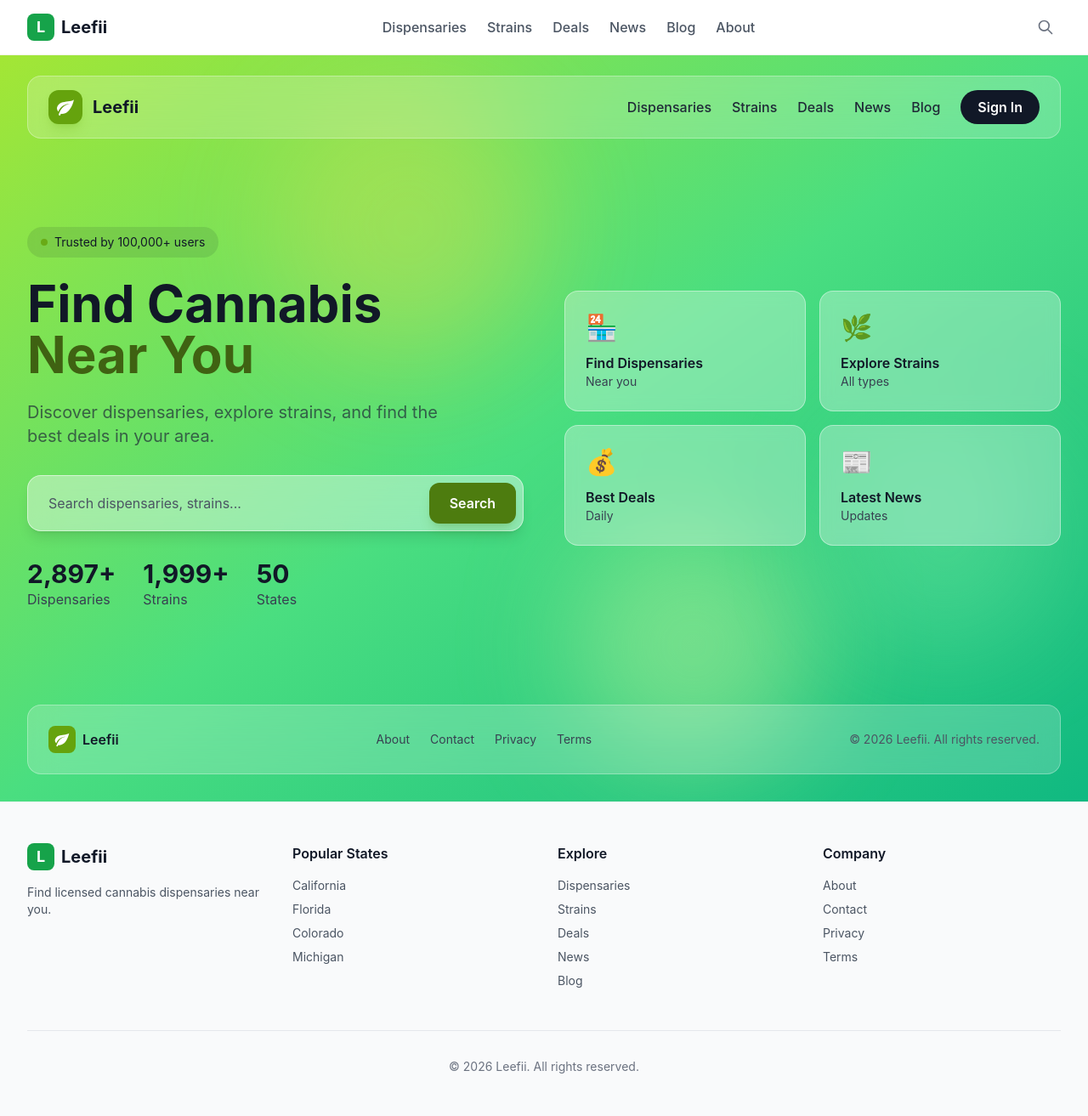
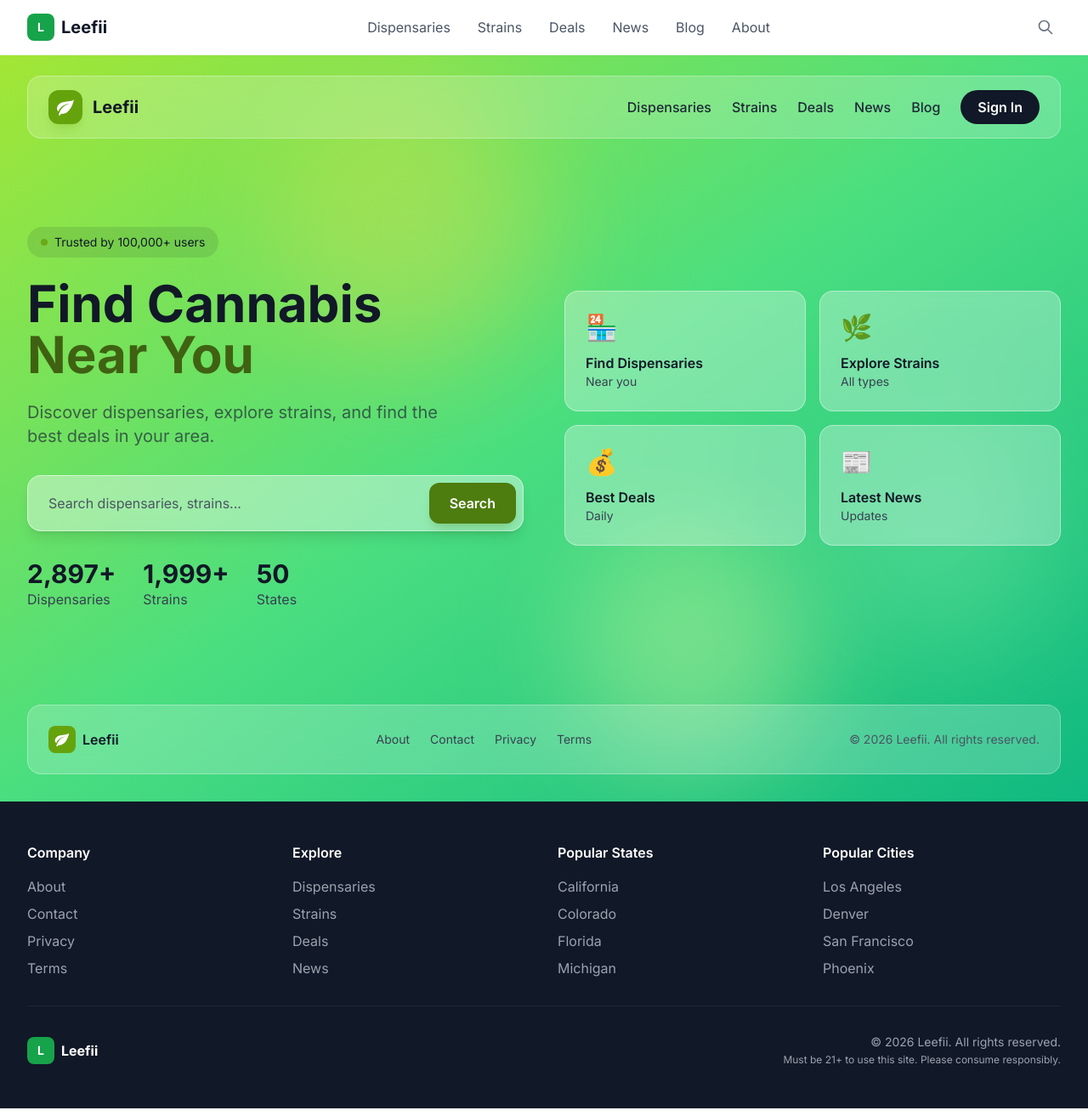
Before and after one commit to pariswatches1/leefii, a Next.js app: page / in a window 1280 px wide. Shown: the whole page at 85% size. Built offline with nearby package versions, Linux system fonts and the light colour scheme.

Commit message:
Add full SEO: sitemap, robots, meta tags, schema, company pages

```diff
--- a/src/app/layout.tsx
+++ b/src/app/layout.tsx
@@ -1,17 +1,65 @@
+import './globals.css'
 import type { Metadata } from 'next'
-import './globals.css'
+import { Inter } from 'next/font/google'
+import Link from 'next/link'
+
+const inter = Inter({ subsets: ['latin'] })
 
 export const metadata: Metadata = {
   metadataBase: new URL('https://leefii.com'),
   title: {
-    default: 'Leefii - Find Cannabis Dispensaries Near You',
-    template: '%s | Leefii',
+    default: 'Leefii - Find Cannabis Dispensaries & Strains Near You',
+    template: '%s | Leefii'
   },
-  description: 'Find licensed cannabis dispensaries near you. Compare hours, locations, and call directly. The fastest way to find dispensaries in your city.',
-  keywords: ['dispensary', 'cannabis', 'marijuana', 'weed', 'dispensary near me', 'medical marijuana', 'strains', 'sativa', 'indica', 'hybrid'],
+  description: 'Find licensed cannabis dispensaries near you. Browse 2,897+ dispensaries across 50 states, explore 5,000+ strains, read reviews, and find the best deals.',
+  keywords: [
+    'cannabis dispensary',
+    'marijuana dispensary',
+    'weed dispensary near me',
+    'cannabis strains',
+    'marijuana strains',
+    'dispensary finder',
+    'cannabis deals',
+    'medical marijuana',
+    'recreational cannabis',
+    'CBD',
+    'THC',
+    'dispensary directory',
+    'cannabis news',
+    'weed shop',
+    'pot shop near me'
+  ],
   authors: [{ name: 'Leefii' }],
   creator: 'Leefii',
   publisher: 'Leefii',
+  formatDetection: {
+    email: false,
+    address: false,
+    telephone: false,
+  },
+  openGraph: {
+    type: 'website',
+    locale: 'en_US',
+    url: 'https://leefii.com',
+    siteName: 'Leefii',
+    title: 'Leefii - Find Cannabis Dispensaries & Strains Near You',
+    description: 'Find licensed cannabis dispensaries near you. Browse 2,897+ dispensaries across 50 states, explore 5,000+ strains, and find the best deals.',
+    images: [
+      {
+        url: '/og-image.png',
+        width: 1200,
+        height: 630,
+        alt: 'Leefii - Cannabis Dispensary Directory',
+      },
+    ],
+  },
+  twitter: {
+    card: 'summary_large_image',
+    title: 'Leefii - Find Cannabis Dispensaries & Strains Near You',
+    description: 'Find licensed cannabis dispensaries near you. Browse 2,897+ dispensaries across 50 states and explore 5,000+ strains.',
+    images: ['/og-image.png'],
+    creator: '@leefii',
+  },
   robots: {
     index: true,
     follow: true,
@@ -23,34 +71,50 @@ export const metadata: Metadata = {
       'max-snippet': -1,
     },
   },
-  openGraph: {
-    type: 'website',
-    locale: 'en_US',
-    url: 'https://leefii.com',
-    siteName: 'Leefii',
-    title: 'Leefii - Find Cannabis Dispensaries Near You',
-    description: 'Find licensed cannabis dispensaries near you. Compare hours, locations, and call directly.',
-    images: [
-      {
-        url: '/og-image.png',
-        width: 1200,
-        height: 630,
-        alt: 'Leefii - Find Dispensaries'
-      }
-    ],
-  },
-  twitter: {
-    card: 'summary_large_image',
-    title: 'Leefii - Find Cannabis Dispensaries Near You',
-    description: 'Find licensed cannabis dispensaries near you.',
-    images: ['/og-image.png'],
-    creator: '@leefii',
-  },
   verification: {
-    google: 'your-google-verification-code',
+    google: 'your-google-verification-code', // Replace with actual code
+    // yandex: 'your-yandex-verification-code',
+    // bing: 'your-bing-verification-code',
   },
   alternates: {
-    canonical: 'https://leefii.com'
+    canonical: 'https://leefii.com',
+  },
+  category: 'cannabis',
+}
+
+// JSON-LD Schema for the website
+const websiteSchema = {
+  '@context': 'https://schema.org',
+  '@type': 'WebSite',
+  name: 'Leefii',
+  description: 'Find licensed cannabis dispensaries near you. Browse dispensaries across 50 states, explore strains, and find the best deals.',
+  url: 'https://leefii.com',
+  potentialAction: {
+    '@type': 'SearchAction',
+    target: {
+      '@type': 'EntryPoint',
+      urlTemplate: 'https://leefii.com/search?q={search_term_string}'
+    },
+    'query-input': 'required name=search_term_string'
+  }
+}
+
+const organizationSchema = {
+  '@context': 'https://schema.org',
+  '@type': 'Organization',
+  name: 'Leefii',
+  url: 'https://leefii.com',
+  logo: 'https://leefii.com/logo.png',
+  description: 'Cannabis dispensary directory helping you find licensed dispensaries and strains.',
+  sameAs: [
+    'https://twitter.com/leefii',
+    'https://facebook.com/leefii',
+    'https://instagram.com/leefii'
+  ],
+  contactPoint: {
+    '@type': 'ContactPoint',
+    contactType: 'customer service',
+    email: 'support@leefii.com'
   }
 }
 
@@ -66,140 +130,133 @@ export default function RootLayout({
         <link rel="icon" href="/icon.svg" type="image/svg+xml" />
         <link rel="apple-touch-icon" href="/apple-touch-icon.png" />
         <link rel="manifest" href="/manifest.json" />
-        <meta name="theme-color" content="#22c55e" />
+        <meta name="theme-color" content="#16a34a" />
+
+        {/* JSON-LD Structured Data */}
+        <script
+          type="application/ld+json"
+          dangerouslySetInnerHTML={{ __html: JSON.stringify(websiteSchema) }}
+        />
+        <script
+          type="application/ld+json"
+          dangerouslySetInnerHTML={{ __html: JSON.stringify(organizationSchema) }}
+        />
       </head>
-      <body className="min-h-screen bg-white antialiased">
-        <Header />
-        <main className="min-h-[calc(100vh-140px)]">
-          {children}
-        </main>
-        <Footer />
-      </body>
-    </html>
-  )
-}
-
-// Header Component
-function Header() {
-  return (
-    <header className="sticky top-0 z-50 bg-white border-b border-gray-100">
+      <body className={inter.className}>
+        {/* Navigation */}
+        <nav className="bg-white border-b border-gray-100 sticky top-0 z-50">
           <div className="max-w-7xl mx-auto px-4 sm:px-6 lg:px-8">
             <div className="flex justify-between items-center h-16">
               {/* Logo */}
-          <a href="/" className="flex items-center space-x-2">
-            <div className="w-8 h-8 bg-primary-600 rounded-lg flex items-center justify-center">
-              <span className="text-white font-bold text-lg">L</span>
+              <Link href="/" className="flex items-center space-x-2">
+                <div className="w-8 h-8 bg-green-600 rounded-lg flex items-center justify-center">
+                  <span className="text-white font-bold text-sm">L</span>
                 </div>
                 <span className="text-xl font-bold text-gray-900">Leefii</span>
-          </a>
+              </Link>
 
-          {/* Navigation */}
-          <nav className="hidden md:flex items-center space-x-6">
-            <a href="/dispensaries" className="text-gray-600 hover:text-gray-900 font-medium">
+              {/* Navigation Links */}
+              <div className="hidden md:flex items-center space-x-8">
+                <Link href="/dispensaries" className="text-gray-600 hover:text-green-600 transition">
                   Dispensaries
-            </a>
-            <a href="/strains" className="text-gray-600 hover:text-gray-900 font-medium">
+                </Link>
+                <Link href="/strains" className="text-gray-600 hover:text-green-600 transition">
                   Strains
-            </a>
-            <a href="/deals" className="text-gray-600 hover:text-gray-900 font-medium">
+                </Link>
+                <Link href="/deals" className="text-gray-600 hover:text-green-600 transition">
                   Deals
-            </a>
-            <a href="/news" className="text-gray-600 hover:text-gray-900 font-medium">
+                </Link>
+                <Link href="/news" className="text-gray-600 hover:text-green-600 transition">
                   News
-            </a>
-            <a href="/blog" className="text-gray-600 hover:text-gray-900 font-medium">
+                </Link>
+                <Link href="/blog" className="text-gray-600 hover:text-green-600 transition">
                   Blog
-            </a>
-            <a href="/about" className="text-gray-600 hover:text-gray-900 font-medium">
+                </Link>
+                <Link href="/about" className="text-gray-600 hover:text-green-600 transition">
                   About
-            </a>
-          </nav>
+                </Link>
+              </div>
 
-          {/* Search */}
+              {/* Search Icon */}
               <div className="flex items-center">
-            <a
-              href="/search"
-              className="p-2 text-gray-500 hover:text-gray-700 transition-colors"
-              aria-label="Search"
-            >
+                <button className="p-2 text-gray-500 hover:text-green-600 transition" aria-label="Search">
                   <svg className="w-5 h-5" fill="none" stroke="currentColor" viewBox="0 0 24 24">
                     <path strokeLinecap="round" strokeLinejoin="round" strokeWidth={2} d="M21 21l-6-6m2-5a7 7 0 11-14 0 7 7 0 0114 0z" />
-              </svg>
-            </a>
-
-            {/* Mobile menu button */}
-            <button className="md:hidden ml-2 p-2 text-gray-500 hover:text-gray-700" aria-label="Menu">
-              <svg className="w-6 h-6" fill="none" stroke="currentColor" viewBox="0 0 24 24">
-                <path strokeLinecap="round" strokeLinejoin="round" strokeWidth={2} d="M4 6h16M4 12h16M4 18h16" />
                   </svg>
                 </button>
               </div>
             </div>
           </div>
-    </header>
-  )
-}
+        </nav>
 
-// Footer Component
-function Footer() {
-  return (
-    <footer className="bg-gray-50 border-t border-gray-100">
+        {/* Main Content */}
+        <main>{children}</main>
+
+        {/* Footer */}
+        <footer className="bg-gray-900 text-gray-400">
           <div className="max-w-7xl mx-auto px-4 sm:px-6 lg:px-8 py-12">
             <div className="grid grid-cols-2 md:grid-cols-4 gap-8">
-          {/* Brand */}
-          <div className="col-span-2 md:col-span-1">
-            <div className="flex items-center space-x-2 mb-4">
-              <div className="w-8 h-8 bg-primary-600 rounded-lg flex items-center justify-center">
-                <span className="text-white font-bold text-lg">L</span>
-              </div>
-              <span className="text-xl font-bold text-gray-900">Leefii</span>
-            </div>
-            <p className="text-gray-600 text-sm">
-              Find licensed cannabis dispensaries near you.
-            </p>
-          </div>
-
-          {/* Popular States */}
+              {/* Company */}
               <div>
-            <h3 className="font-semibold text-gray-900 mb-4">Popular States</h3>
-            <ul className="space-y-2 text-sm">
-              <li><a href="/dispensaries/california" className="text-gray-600 hover:text-primary-600">California</a></li>
-              <li><a href="/dispensaries/florida" className="text-gray-600 hover:text-primary-600">Florida</a></li>
-              <li><a href="/dispensaries/colorado" className="text-gray-600 hover:text-primary-600">Colorado</a></li>
-              <li><a href="/dispensaries/michigan" className="text-gray-600 hover:text-primary-600">Michigan</a></li>
+                <h3 className="text-white font-semibold mb-4">Company</h3>
+                <ul className="space-y-2">
+                  <li><Link href="/about" className="hover:text-white transition">About</Link></li>
+                  <li><Link href="/contact" className="hover:text-white transition">Contact</Link></li>
+                  <li><Link href="/privacy" className="hover:text-white transition">Privacy</Link></li>
+                  <li><Link href="/terms" className="hover:text-white transition">Terms</Link></li>
                 </ul>
               </div>
 
               {/* Explore */}
               <div>
-            <h3 className="font-semibold text-gray-900 mb-4">Explore</h3>
-            <ul className="space-y-2 text-sm">
-              <li><a href="/dispensaries" className="text-gray-600 hover:text-primary-600">Dispensaries</a></li>
-              <li><a href="/strains" className="text-gray-600 hover:text-primary-600">Strains</a></li>
-              <li><a href="/deals" className="text-gray-600 hover:text-primary-600">Deals</a></li>
-              <li><a href="/news" className="text-gray-600 hover:text-primary-600">News</a></li>
-              <li><a href="/blog" className="text-gray-600 hover:text-primary-600">Blog</a></li>
+                <h3 className="text-white font-semibold mb-4">Explore</h3>
+                <ul className="space-y-2">
+                  <li><Link href="/dispensaries" className="hover:text-white transition">Dispensaries</Link></li>
+                  <li><Link href="/strains" className="hover:text-white transition">Strains</Link></li>
+                  <li><Link href="/deals" className="hover:text-white transition">Deals</Link></li>
+                  <li><Link href="/news" className="hover:text-white transition">News</Link></li>
                 </ul>
               </div>
 
-          {/* Company */}
+              {/* Popular States */}
               <div>
-            <h3 className="font-semibold text-gray-900 mb-4">Company</h3>
-            <ul className="space-y-2 text-sm">
-              <li><a href="/about" className="text-gray-600 hover:text-primary-600">About</a></li>
-              <li><a href="/contact" className="text-gray-600 hover:text-primary-600">Contact</a></li>
-              <li><a href="/privacy" className="text-gray-600 hover:text-primary-600">Privacy</a></li>
-              <li><a href="/terms" className="text-gray-600 hover:text-primary-600">Terms</a></li>
+                <h3 className="text-white font-semibold mb-4">Popular States</h3>
+                <ul className="space-y-2">
+                  <li><Link href="/dispensaries/california" className="hover:text-white transition">California</Link></li>
+                  <li><Link href="/dispensaries/colorado" className="hover:text-white transition">Colorado</Link></li>
+                  <li><Link href="/dispensaries/florida" className="hover:text-white transition">Florida</Link></li>
+                  <li><Link href="/dispensaries/michigan" className="hover:text-white transition">Michigan</Link></li>
+                </ul>
+              </div>
+
+              {/* Popular Cities */}
+              <div>
+                <h3 className="text-white font-semibold mb-4">Popular Cities</h3>
+                <ul className="space-y-2">
+                  <li><Link href="/dispensaries/california/los-angeles" className="hover:text-white transition">Los Angeles</Link></li>
+                  <li><Link href="/dispensaries/colorado/denver" className="hover:text-white transition">Denver</Link></li>
+                  <li><Link href="/dispensaries/california/san-francisco" className="hover:text-white transition">San Francisco</Link></li>
+                  <li><Link href="/dispensaries/arizona/phoenix" className="hover:text-white transition">Phoenix</Link></li>
                 </ul>
               </div>
             </div>
 
-        <div className="mt-12 pt-8 border-t border-gray-200">
-          <p className="text-center text-gray-500 text-sm">
-            © {new Date().getFullYear()} Leefii. All rights reserved.
+            {/* Bottom */}
+            <div className="border-t border-gray-800 mt-8 pt-8 flex flex-col md:flex-row justify-between items-center">
+              <div className="flex items-center space-x-2 mb-4 md:mb-0">
+                <div className="w-8 h-8 bg-green-600 rounded-lg flex items-center justify-center">
+                  <span className="text-white font-bold text-sm">L</span>
+                </div>
+                <span className="text-white font-bold">Leefii</span>
+              </div>
+              <p className="text-sm text-center md:text-right">
+                © {new Date().getFullYear()} Leefii. All rights reserved.<br />
+                <span className="text-xs">Must be 21+ to use this site. Please consume responsibly.</span>
               </p>
             </div>
           </div>
         </footer>
+      </body>
+    </html>
   )
 }
--- /dev/null
+++ b/src/app/robots.ts
@@ -0,0 +1,22 @@
+import { MetadataRoute } from 'next'
+
+export default function robots(): MetadataRoute.Robots {
+  return {
+    rules: [
+      {
+        userAgent: '*',
+        allow: '/',
+        disallow: ['/api/', '/admin/', '/_next/'],
+      },
+      {
+        userAgent: 'Googlebot',
+        allow: '/',
+      },
+      {
+        userAgent: 'Bingbot',
+        allow: '/',
+      },
+    ],
+    sitemap: 'https://leefii.com/sitemap.xml',
+  }
+}
--- /dev/null
+++ b/src/app/sitemap.ts
@@ -0,0 +1,138 @@
+import { MetadataRoute } from 'next'
+import { prisma } from '@/lib/prisma'
+
+export default async function sitemap(): Promise<MetadataRoute.Sitemap> {
+  const baseUrl = 'https://leefii.com'
+
+  // Get all states
+  const states = await prisma.state.findMany({
+    select: { slug: true, updatedAt: true }
+  })
+
+  // Get all cities with dispensaries
+  const cities = await prisma.city.findMany({
+    where: {
+      dispensaries: { some: {} }
+    },
+    select: {
+      slug: true,
+      updatedAt: true,
+      state: { select: { slug: true } }
+    }
+  })
+
+  // Get all dispensaries
+  const dispensaries = await prisma.dispensary.findMany({
+    where: { isActive: true },
+    select: { slug: true, updatedAt: true }
+  })
+
+  // Get all strains
+  const strains = await prisma.strain.findMany({
+    select: { slug: true, updatedAt: true }
+  })
+
+  // Static pages
+  const staticPages: MetadataRoute.Sitemap = [
+    {
+      url: baseUrl,
+      lastModified: new Date(),
+      changeFrequency: 'daily',
+      priority: 1,
+    },
+    {
+      url: `${baseUrl}/dispensaries`,
+      lastModified: new Date(),
+      changeFrequency: 'daily',
+      priority: 0.9,
+    },
+    {
+      url: `${baseUrl}/strains`,
+      lastModified: new Date(),
+      changeFrequency: 'daily',
+      priority: 0.9,
+    },
+    {
+      url: `${baseUrl}/deals`,
+      lastModified: new Date(),
+      changeFrequency: 'daily',
+      priority: 0.8,
+    },
+    {
+      url: `${baseUrl}/news`,
+      lastModified: new Date(),
+      changeFrequency: 'daily',
+      priority: 0.7,
+    },
+    {
+      url: `${baseUrl}/blog`,
+      lastModified: new Date(),
+      changeFrequency: 'weekly',
+      priority: 0.7,
+    },
+    {
+      url: `${baseUrl}/about`,
+      lastModified: new Date(),
+      changeFrequency: 'monthly',
+      priority: 0.5,
+    },
+    {
+      url: `${baseUrl}/contact`,
+      lastModified: new Date(),
+      changeFrequency: 'monthly',
+      priority: 0.5,
+    },
+    {
+      url: `${baseUrl}/privacy`,
+      lastModified: new Date(),
+      changeFrequency: 'yearly',
+      priority: 0.3,
+    },
+    {
+      url: `${baseUrl}/terms`,
+      lastModified: new Date(),
+      changeFrequency: 'yearly',
+      priority: 0.3,
+    },
+  ]
+
+  // State pages
+  const statePages: MetadataRoute.Sitemap = states.map((state) => ({
+    url: `${baseUrl}/dispensaries/${state.slug}`,
+    lastModified: state.updatedAt || new Date(),
+    changeFrequency: 'weekly' as const,
+    priority: 0.8,
+  }))
+
+  // City pages
+  const cityPages: MetadataRoute.Sitemap = cities.map((city) => ({
+    url: `${baseUrl}/dispensaries/${city.state.slug}/${city.slug}`,
+    lastModified: city.updatedAt || new Date(),
+    changeFrequency: 'daily' as const,
+    priority: 0.7,
+  }))
+
+  // Dispensary pages
+  const dispensaryPages: MetadataRoute.Sitemap = dispensaries.map((dispensary) => ({
+    url: `${baseUrl}/dispensary/${dispensary.slug}`,
+    lastModified: dispensary.updatedAt || new Date(),
+    changeFrequency: 'weekly' as const,
+    priority: 0.6,
+  }))
+
+  // Strain pages
+  const strainPages: MetadataRoute.Sitemap = strains.map((strain) => ({
+    url: `${baseUrl}/strains/${strain.slug}`,
+    lastModified: strain.updatedAt || new Date(),
+    changeFrequency: 'monthly' as const,
+    priority: 0.6,
+  }))
+
+  return [
+    ...staticPages,
+    ...statePages,
+    ...cityPages,
+    ...dispensaryPages,
+    ...strainPages,
+  ]
+}
```
Lines whose indentation alone changed are shown as unchanged.
